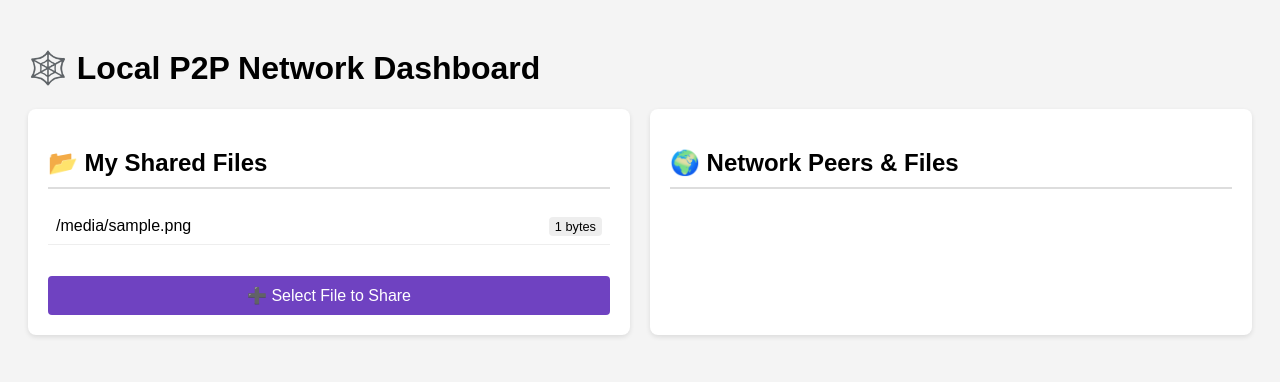
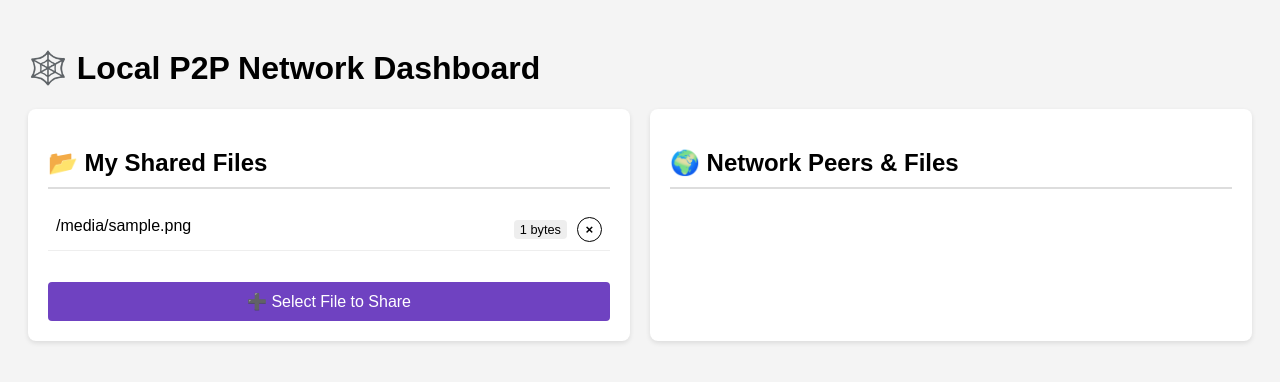
Before and after one commit to ofirGer/2026-Final-Project, a Python web app: template templates/index.html in a window 1280 px wide. Shown: the top 382 px of the page. Run offline with Jinja, Linux system fonts and the light colour scheme; the template is opened without the code that fills it: most values are stand-ins (such as "Sample title", 1, 10 or a date in 2020).

Commit message:
Added delete button

```diff
--- a/templates/index.html
+++ b/templates/index.html
@@ -14,6 +14,28 @@
         .add-btn { background-color: #6f42c1; width: 100%; padding: 10px; font-size: 16px; margin-top: 15px;}
         .add-btn:hover { background-color: #5a32a3; }
         .badge { background: #eee; padding: 2px 6px; border-radius: 4px; font-size: 0.8em; }
+        /* ... existing styles ... */
+
+        /* New style for the Remove Button */
+        .remove-btn {
+            background-color: white;      /* White background */
+            color: black;                 /* Black X */
+            border: 1px solid black;      /* Black outline */
+            border-radius: 50%;           /* Circular shape */
+            width: 25px;
+            height: 25px;
+            cursor: pointer;
+            font-weight: bold;
+            line-height: 23px;            /* Vertically centers the X */
+            text-align: center;
+            padding: 0;
+            margin-left: 10px;
+            transition: background-color 0.2s; /* Smooth color change */
+        }
+
+        .remove-btn:hover {
+            background-color: #cccccc;    /* Gray background on hover */
+        }
     </style>
 </head>
 <body>
@@ -26,7 +48,14 @@
                 {% for filename, meta in my_files.items() %}
                 <li>
                     <span>{{ filename }}</span>
-                    <span class="badge">{{ meta.size }} bytes</span>
+                    <div style="display: flex; align-items: center;">
+                        <span class="badge">{{ meta.size }} bytes</span>
+
+                        <form action="/remove" method="post" style="margin: 0;">
+                            <input type="hidden" name="filename" value="{{ filename }}">
+                            <button type="submit" class="remove-btn">×</button>
+                        </form>
+                    </div>
                 </li>
                 {% endfor %}
             </ul>
@@ -55,6 +84,7 @@
         }
 
         async function updateDashboard() {
+
             try {
                 // 1. Fetch JSON data from Python
                 const response = await fetch('/api/data');
@@ -64,12 +94,22 @@
                 const myFilesList = document.getElementById('my-files-list');
                 myFilesList.innerHTML = ''; // Clear current list
 
-                // Rebuild list from JSON
+
+
+                // Rebuild "My Files" list
                 for (const [filename, meta] of Object.entries(data.my_files)) {
                     myFilesList.innerHTML += `
                         <li>
                             <span>${filename}</span>
-                            <span class="badge">${formatBytes(meta.size)}</span>
+                            <div style="display: flex; align-items: center;">
+                                <span class="badge">${formatBytes(meta.size)}</span>
+
+                                <form action="/remove" method="post" style="margin: 0;">
+                                    <input type="hidden" name="filename" value="${filename}">
+
+                                    <button type="submit" class="remove-btn" title="Remove File">×</button>
+                                </form>
+                            </div>
                         </li>`;
                 }
 
```
Also changed, not shown: web_ui.py (+10 -0 lines).
